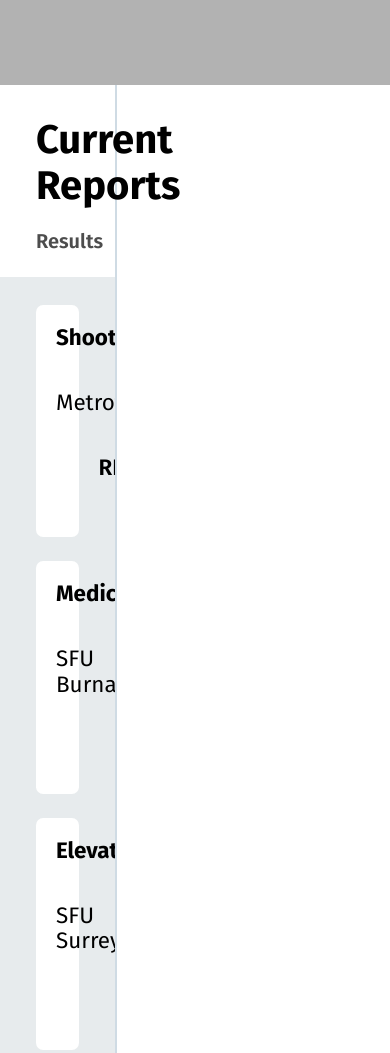
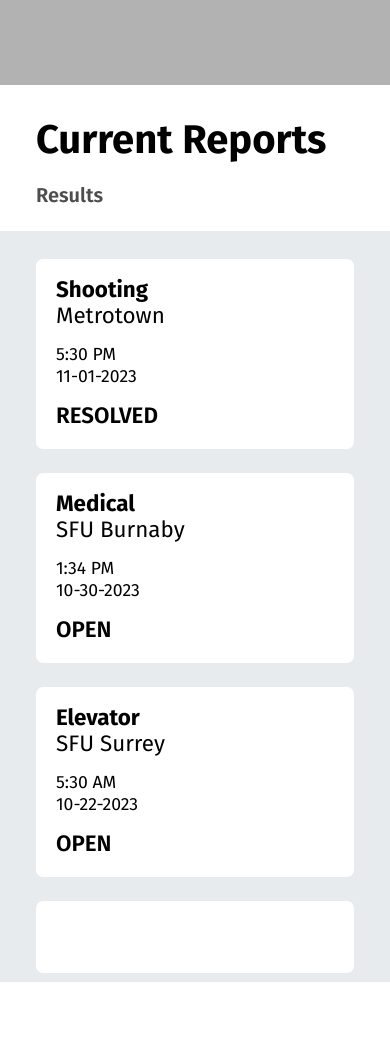
Before and after one commit to biancadimaano/ecomm-website, a plain HTML site: page public_html/index.html in a window 390 px wide. Shown: the part 684-1737 px from the top of the page. After the commit the page ends 1666 px from the top, so only its background shows below. Drawn offline with Linux system fonts and the light colour scheme.

Commit message:
Made report cards responsive for smaller screens

```diff
--- a/public_html/css/grid.css
+++ b/public_html/css/grid.css
@@ -7,6 +7,37 @@
 
 header .button-header{
     gap:1rem;
+}
+
+@media (width <= 31.25rem){
+    main .reports{
+        overflow-y: visible;
+    }
+
+    .time{
+        margin:0 !important;
+        padding-top:1rem;
+    }
+
+    .date{
+        padding-bottom:1rem;
+    }
+}
+
+@media (width > 31.25rem){
+    .reports div{
+        display:grid;
+        grid-template-columns: 1fr 1fr;
+        grid-template-rows: 1fr 1fr 1fr;
+    }
+
+    .reports em{
+        grid-column: span 2;
+    }
+
+    .time, .date, .reports em{
+        text-align:right;
+    }
 }
 
 @media (width > 43.4375rem){
@@ -41,3 +72,13 @@ header .button-header{
         font-size:3rem;
     }
 }
+
+@media (width > 93.75rem){
+    main{
+        grid-template-columns: 30% 70%;
+    }
+
+    main .left{
+        border-right: 0.15rem solid #CFDBE4;
+    }
+}
--- a/public_html/css/main.css
+++ b/public_html/css/main.css
@@ -124,7 +124,7 @@ main section .results{
     ==================== */
 
 main{
-    grid-template-columns: 30% 70%;
+    grid-template-columns: 1fr;
 }
 
 main .reports{
@@ -134,7 +134,3 @@ main .reports{
     overflow-y: scroll;
     /* max-height: rem; */
 }
-
-main .left{
-    border-right: 0.15rem solid #CFDBE4;
-}
--- a/public_html/css/reports.css
+++ b/public_html/css/reports.css
@@ -11,15 +11,15 @@
 */
 
 .reports div{
-    grid-template-columns: 1fr 1fr;
-    grid-template-rows: 1fr 1fr 1fr;
-    row-gap:0.15rem;
+    display:inline-block;
+    width:100%;
 
     background: white;
     border-radius:0.45rem;
 
     margin-top:1.5rem;
     padding:1.25rem;
+    padding-top:1.15rem;
 }
 
 .reports div h3{
@@ -52,15 +52,6 @@
     font-weight:600;
 }
 
-.time, .date, .reports em{
-    text-align:right;
-}
-
 .reports div h3, .time, .date, .location, .reports em{
     margin:0;
 }
-
-
-@media (width < 1500){
-
-}
```
